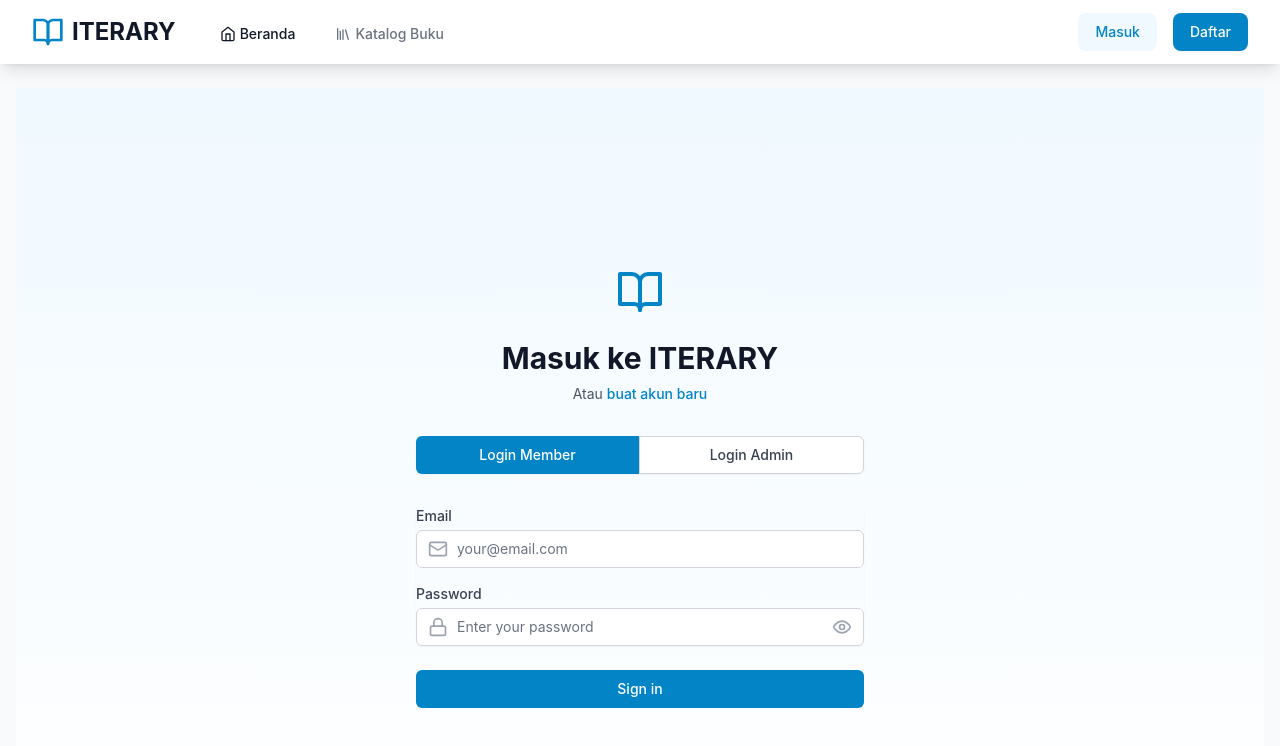
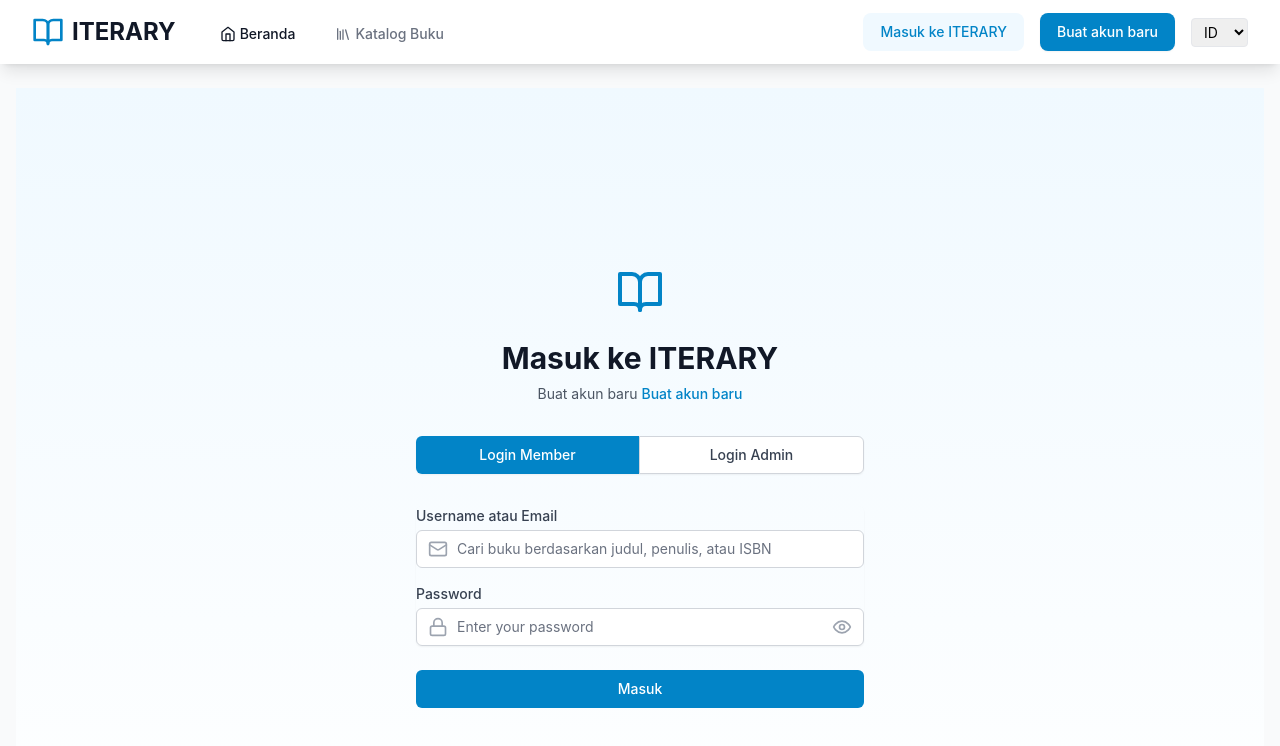
Before and after one commit to adityasuhendar/ITERARY, a React (Vite) app in the folder frontend/: page /login in a window 1280 px wide. Shown: the top 746 px of the page. Built offline with nearby package versions, Linux system fonts and the light colour scheme.

Commit message:
perbaikan pengaturan bahasa

```diff
--- a/frontend/package.json
+++ b/frontend/package.json
@@ -12,6 +12,8 @@
     "axios": "^1.6.2",
     "chart.js": "^4.5.1",
     "cors": "^2.8.5",
+    "i18next": "^23.0.0",
+    "react-i18next": "^13.0.0",
     "lucide-react": "^0.294.0",
     "prop-types": "^15.8.1",
     "react": "^18.2.0",
--- /dev/null
+++ b/frontend/src/components/LanguageSwitcher.jsx
@@ -0,0 +1,16 @@
+import { useTranslation } from 'react-i18next';
+
+export default function LanguageSwitcher() {
+  const { i18n } = useTranslation();
+
+  const change = (e) => {
+    i18n.changeLanguage(e.target.value);
+  };
+
+  return (
+    <select value={i18n.language} onChange={change} className="rounded border px-2 py-1 text-sm">
+      <option value="id">ID</option>
+      <option value="en">EN</option>
+    </select>
+  );
+}
--- a/frontend/src/components/Navbar.jsx
+++ b/frontend/src/components/Navbar.jsx
@@ -2,6 +2,8 @@ import { useState } from 'react';
 import { Link, useNavigate } from 'react-router-dom';
 import { useAuth } from '../context/AuthContext';
 import { BookOpen, LogOut, User, Home, Library, Menu, X } from 'lucide-react';
+import LanguageSwitcher from './LanguageSwitcher';
+import { useTranslation } from 'react-i18next';
 
 const Navbar = () => {
   const { user, logout, isAuthenticated, isAdmin, isMember } = useAuth();
@@ -13,6 +15,7 @@ const Navbar = () => {
     navigate('/');
     setIsOpen(false);
   };
+  const { t } = useTranslation();
 
 return (
     <nav className="bg-white shadow-lg sticky top-0 z-40">
@@ -51,14 +54,14 @@ return (
                   className="inline-flex items-center px-4 py-2 border border-transparent text-sm font-medium rounded-lg text-white bg-primary-600 hover:bg-primary-700 shadow-sm transition-all"
                 >
                   <User className="h-4 w-4 mr-2" />
-                  {isAdmin ? 'Dashboard Admin' : 'Dashboard'}
+                  {isAdmin ? (t ? t('manage_books') : 'Dashboard Admin') : (t ? t('manage_books') : 'Dashboard')}
                 </Link>
                 <button
                   onClick={handleLogout}
                   className="inline-flex items-center px-4 py-2 border border-gray-200 text-sm font-medium rounded-lg text-gray-700 bg-white hover:bg-gray-50 transition-colors"
                 >
                   <LogOut className="h-4 w-4 mr-2" />
-                  Keluar
+                  {t ? t('sign_out') : 'Keluar'}
                 </button>
               </>
             ) : (
@@ -67,16 +70,19 @@ return (
                   to="/login"
                   className="inline-flex items-center px-4 py-2 border border-transparent text-sm font-medium rounded-lg text-primary-600 bg-primary-50 hover:bg-primary-100 transition-colors"
                 >
-                  Masuk
+                  {t ? t('masuk') : 'Masuk'}
                 </Link>
                 <Link
                   to="/register"
                   className="inline-flex items-center px-4 py-2 border border-transparent text-sm font-medium rounded-lg text-white bg-primary-600 hover:bg-primary-700 shadow-sm transition-all"
                 >
-                  Daftar
+                  {t ? t('create_account') : 'Daftar'}
                 </Link>
               </>
             )}
+            <div className="ml-2">
+              <LanguageSwitcher />
+            </div>
           </div>
 
           <div className="flex items-center md:hidden">
--- /dev/null
+++ b/frontend/src/i18n.js
@@ -0,0 +1,22 @@
+import i18n from 'i18next';
+import { initReactI18next } from 'react-i18next';
+
+import en from './locales/en/translation.json';
+import id from './locales/id/translation.json';
+
+const resources = {
+  en: { translation: en },
+  id: { translation: id }
+};
+
+i18n
+  .use(initReactI18next)
+  .init({
+    resources,
+    lng: 'id', // default language
+    fallbackLng: 'en',
+    interpolation: { escapeValue: false },
+    react: { useSuspense: false }
+  });
+
+export default i18n;
--- /dev/null
+++ b/frontend/src/locales/en/translation.json
@@ -0,0 +1,16 @@
+{
+  "masuk": "Sign in to ITERARY",
+  "create_account": "Create an account",
+  "login_member": "Member Login",
+  "login_admin": "Admin Login",
+  "username_or_email": "Username or Email",
+  "password": "Password",
+  "sign_in": "Sign in",
+  "demo_credentials": "Demo: admin / admin123",
+  "manage_books": "Manage Books",
+  "add_new_book": "Add New Book",
+  "dashboard": "Dashboard",
+  "dashboard_admin": "Admin Dashboard",
+  "sign_out": "Sign out",
+  "search_placeholder": "Search books by title, author, or ISBN"
+}
--- /dev/null
+++ b/frontend/src/locales/id/translation.json
@@ -0,0 +1,16 @@
+{
+  "masuk": "Masuk ke ITERARY",
+  "create_account": "Buat akun baru",
+  "login_member": "Login Member",
+  "login_admin": "Login Admin",
+  "username_or_email": "Username atau Email",
+  "password": "Password",
+  "sign_in": "Masuk",
+  "demo_credentials": "Demo: admin / admin123",
+  "manage_books": "Kelola Buku",
+  "add_new_book": "Tambah Buku Baru",
+  "dashboard": "Dashboard",
+  "dashboard_admin": "Dashboard Admin",
+  "sign_out": "Keluar",
+  "search_placeholder": "Cari buku berdasarkan judul, penulis, atau ISBN"
+}
--- a/frontend/src/main.jsx
+++ b/frontend/src/main.jsx
@@ -3,6 +3,7 @@ import ReactDOM from 'react-dom/client'
 import { registerSW } from 'virtual:pwa-register'
 import App from './App.jsx'
 import './index.css'
+import './i18n';
 
 // Register service worker for PWA install prompt
 registerSW({ immediate: true })
--- a/frontend/src/pages/Login.jsx
+++ b/frontend/src/pages/Login.jsx
@@ -2,6 +2,7 @@ import { useState } from 'react';
 import { useNavigate, Link } from 'react-router-dom';
 import { useAuth } from '../context/AuthContext';
 import { BookOpen, Mail, Lock, AlertCircle, User, Eye, EyeOff } from 'lucide-react';
+import { useTranslation } from 'react-i18next';
 
 const Login = () => {
   const [loginType, setLoginType] = useState('member');
@@ -15,6 +16,7 @@ const Login = () => {
 
   const { login } = useAuth();
   const navigate = useNavigate();
+  const { t } = useTranslation();
 
   const handleChange = (e) => {
     setFormData({
@@ -47,17 +49,26 @@ const Login = () => {
   return (
     <div className="min-h-screen bg-gradient-to-b from-primary-50 to-white flex items-center justify-center py-12 px-4 sm:px-6 lg:px-8">
       <div className="max-w-md w-full space-y-8">
-        <div className="text-center">
+          <div className="text-center">
           <div className="flex justify-center">
             <BookOpen className="h-12 w-12 text-primary-600" />
           </div>
           <h2 className="mt-6 text-3xl font-bold text-gray-900">
-            Masuk ke ITERARY
+            {t('masuk')}
           </h2>
           <p className="mt-2 text-sm text-gray-600">
-            Atau{' '}
+            {t('create_account').startsWith('Create') ? (
+              <>
+                {t('create_account')}
+              </>
+            ) : (
+              <>
+                {t('create_account')}
+              </>
+            )}
+            {' '}
             <Link to="/register" className="font-medium text-primary-600 hover:text-primary-500">
-              buat akun baru
+              {t('create_account')}
             </Link>
           </p>
         </div>
@@ -102,7 +113,7 @@ const Login = () => {
           <div className="rounded-md shadow-sm space-y-4">
             <div>
               <label htmlFor="username" className="block text-sm font-medium text-gray-700 mb-1">
-                {loginType === 'admin' ? 'Username or Email' : 'Email'}
+                {loginType === 'admin' ? t('username_or_email') : t('username_or_email')}
               </label>
               <div className="relative">
                 <div className="absolute inset-y-0 left-0 pl-3 flex items-center pointer-events-none z-10">
@@ -120,14 +131,14 @@ const Login = () => {
                   value={formData.username}
                   onChange={handleChange}
                   className="appearance-none block w-full pl-10 pr-3 py-2 border border-gray-300 placeholder-gray-500 text-gray-900 rounded-md focus:outline-none focus:ring-primary-500 focus:border-primary-500 sm:text-sm bg-white"
-                  placeholder={loginType === 'admin' ? 'admin or admin@itera.ac.id' : 'your@email.com'}
+                  placeholder={loginType === 'admin' ? 'admin or admin@itera.ac.id' : t('search_placeholder')}
                 />
               </div>
             </div>
 
             <div>
               <label htmlFor="password" className="block text-sm font-medium text-gray-700 mb-1">
-                Password
+                {t('password')}
               </label>
               <div className="relative">
                 <div className="absolute inset-y-0 left-0 pl-3 flex items-center pointer-events-none z-10">
@@ -164,13 +175,13 @@ const Login = () => {
               disabled={loading}
               className="group relative w-full flex justify-center py-2 px-4 border border-transparent text-sm font-medium rounded-md text-white bg-primary-600 hover:bg-primary-700 focus:outline-none focus:ring-2 focus:ring-offset-2 focus:ring-primary-500 disabled:opacity-50 disabled:cursor-not-allowed"
             >
-              {loading ? 'Signing in...' : 'Sign in'}
+              {loading ? t('signing') || 'Signing in...' : t('sign_in')}
             </button>
           </div>
 
           {loginType === 'admin' && (
             <p className="text-xs text-center text-gray-500">
-              Demo: admin / admin123
+              {t('demo_credentials')}
             </p>
           )}
         </form>
```
Also changed, not shown: 1 other file (tests, documents, lock files or other folders).
